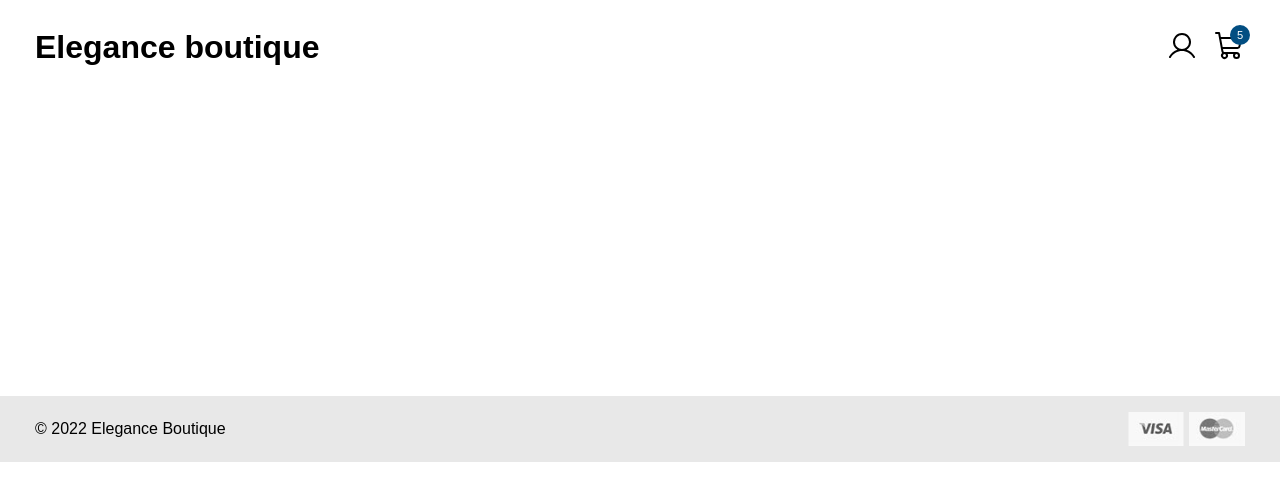
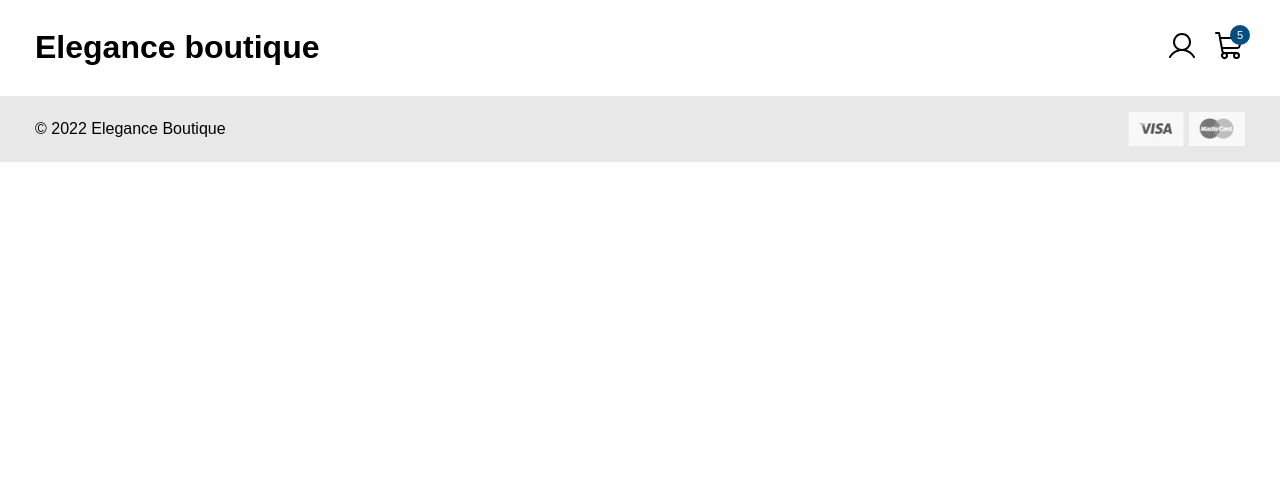
Before and after one commit to eleganceboutique/e-commerce, a React (Create React App) app: page / in a window 1280 px wide. Shown: the top 500 px of the page. Built offline with nearby package versions, Linux system fonts and the light colour scheme.

Commit message:
fix: remove margin top

```diff
--- a/src/components/Footer/styles.js
+++ b/src/components/Footer/styles.js
@@ -9,7 +9,6 @@ export const Container = styled.footer`
 
   background: #E8E8E8;
 
-  margin-top: 300px;
 
   div {
     display: flex;
```
